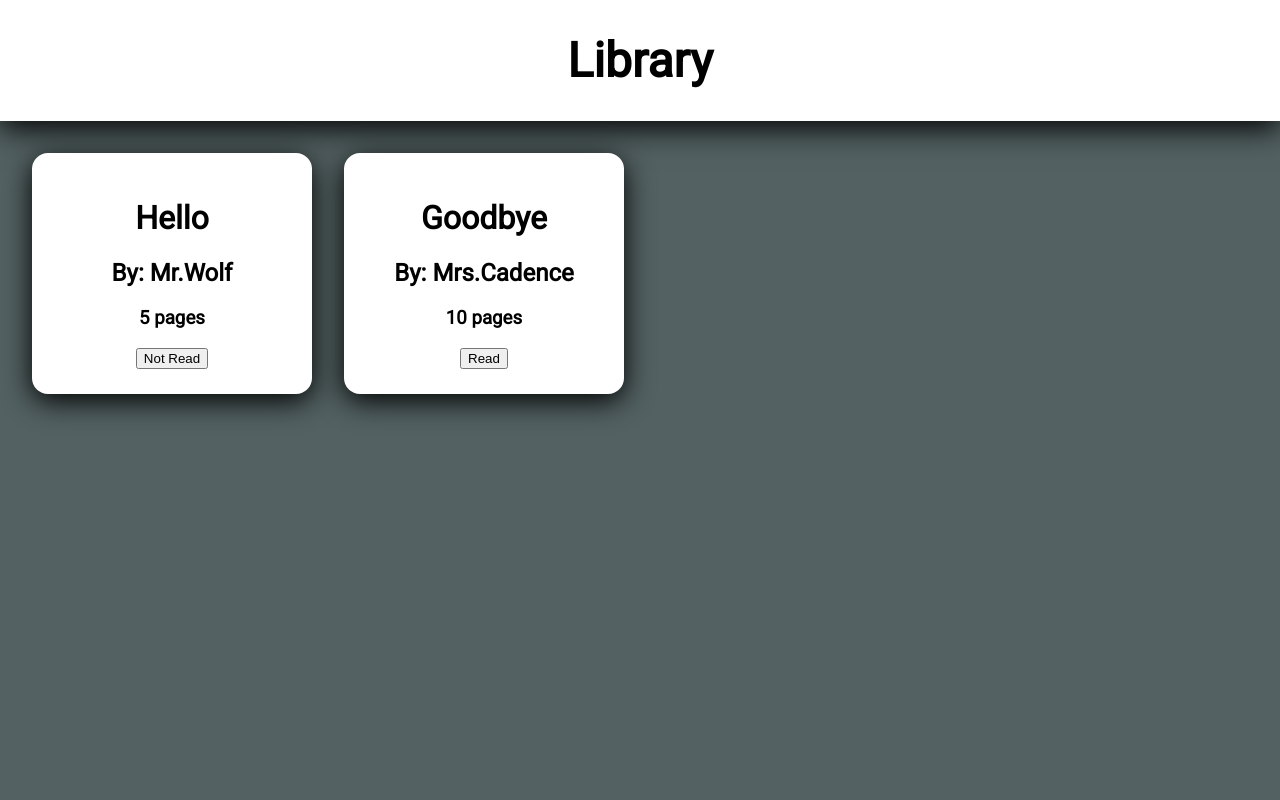
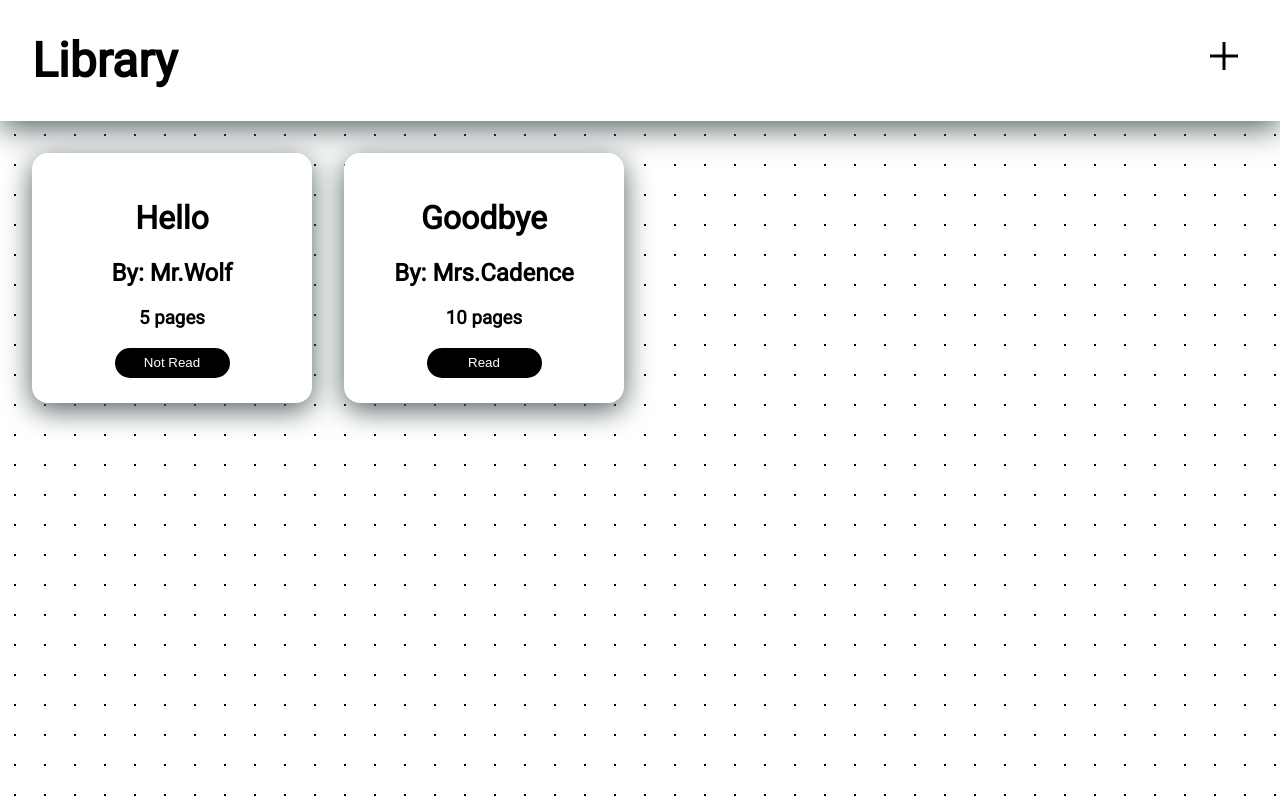
Before and after one commit to tyler1588/odin-library, a plain HTML site: page index.html in a window 1280 px wide. Drawn offline with nearby package versions, Linux system fonts and the light colour scheme.

Commit message:
add background dots and button style

```diff
--- a/index.html
+++ b/index.html
@@ -8,11 +8,15 @@
     <link rel="preconnect" href="https://fonts.googleapis.com">
     <link rel="preconnect" href="https://fonts.gstatic.com" crossorigin>
     <link href="https://fonts.googleapis.com/css2?family=Roboto&display=swap" rel="stylesheet">
+    <link rel="stylesheet" href="https://fonts.googleapis.com/css2?family=Material+Symbols+Outlined:opsz,wght,FILL,GRAD@48,400,0,0" />
     <link rel="stylesheet" href="styles.css">
 </head>
 <body>
     <div class="navbar">
         <h1>Library</h1>
+        <span class="material-symbols-outlined">
+            add
+            </span>
     </div>
     <div class="library"></div>
     <script src="index.js"></script>
--- a/styles.css
+++ b/styles.css
@@ -2,18 +2,22 @@
     --grey: #536162;
     --dark: black;
     --light: white;
-    --shadow: var(--dark) 0px 7px 29px 0px;
+    --shadow: var(--grey) 0px 7px 29px 0px;
 }
 
 body {
     margin: 0;
     padding: 0;
-    background-color: var(--grey);
+    background-size: 40px 40px;
+    background-image:  radial-gradient(var(--dark) 1px, transparent 1px);
+    background-size: 30px 30px;
     font-family: 'Roboto', sans-serif;
     color: var(--dark);
 }
 
 .navbar {
+    display: flex;
+    justify-content: space-between;
     background-color: var(--light);
     box-shadow: var(--shadow);
     padding: 2rem;
@@ -23,6 +27,12 @@ body {
 .navbar > h1 {
     font-size: 3rem;
     margin: 0;
+}
+
+.material-symbols-outlined {
+    margin: 0;
+    padding: 0;
+    font-size: 3rem;
 }
 
 .library {
@@ -40,6 +50,22 @@ div[class^="book-"] {
     box-shadow: var(--shadow);
 }
 
+button {
+    width: 50%;
+    height: 30px;
+    border-style: none;
+    background-color: var(--dark);
+    color: var(--light);
+    border-radius: 1rem;
+    transition: 0.3s;
+}
+
+button:hover {
+    background-color: var(--grey);
+    color: var(--light);
+    transition: 0.3s;
+}
+
 @media (min-width: 600px) {
     .library { grid-template-columns: repeat(2, 1fr); }
 }
```
